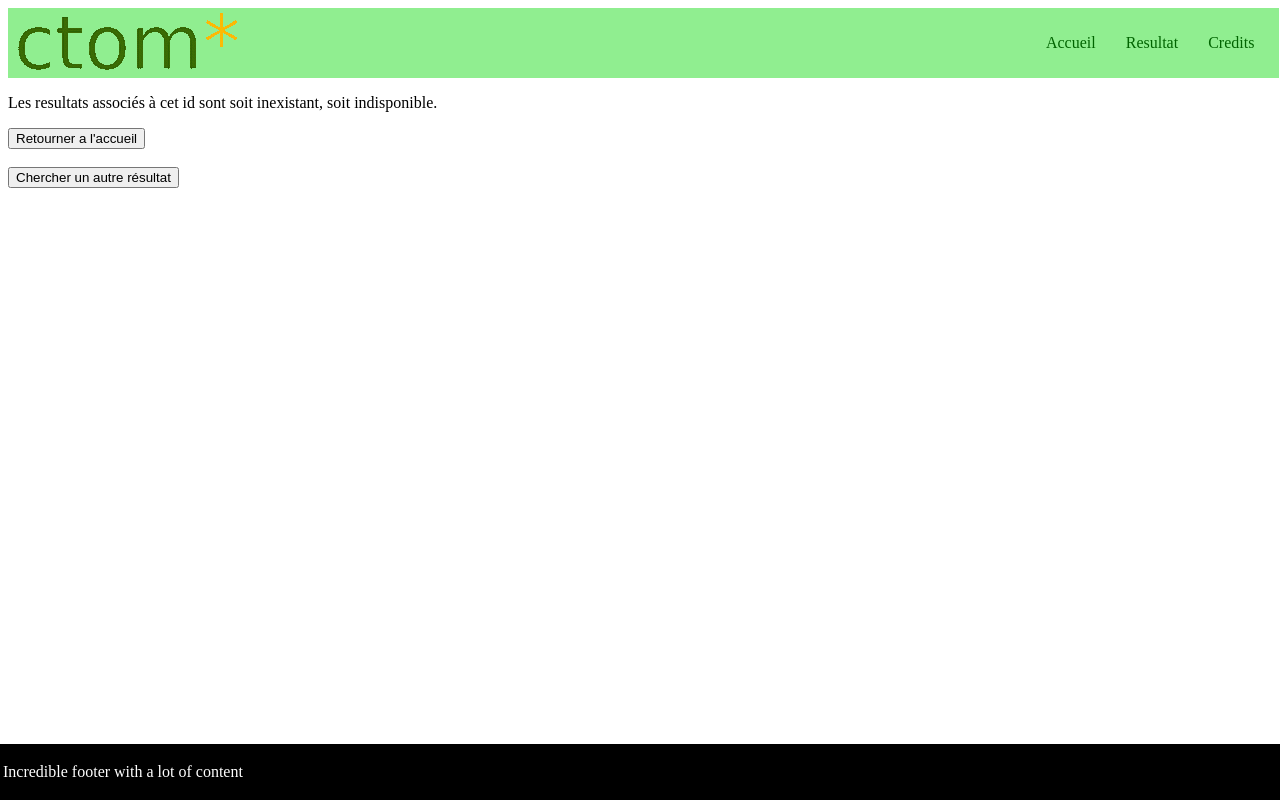
After one commit to pierredesaxce/WebAromaticityGenerator, a Flask app: page /result/1 in a window 1280 px wide. The commit adds this page. Run offline with Flask 2, Linux system fonts and the light colour scheme; parts of the project's set-up code (start-up, migrations or seed data) failed here and were passed over.

Commit message:
Fixing some issues and big overhaul of the appearance of the website. Adding a 404 page. Adding a credit page. Adding a result missing page. Adding a search result page. Adding a header page shared with all pages and containing a nav-bar, a footer and a css file. Adding a ressources folder containing the CTOM logo and the css file.

```diff
--- /dev/null
+++ b/ressources/styles.css
@@ -0,0 +1,76 @@
+.navbar {
+  width: 99%;
+  padding-left: 10px;
+  padding-right: 10px;
+  background-color: lightgreen;
+  display: flex;
+  justify-content: space-between;
+  align-items: center;
+  margin-bottom: 10px;
+}
+
+.logo {
+  display: inline-block;
+}
+
+.nav-links {
+  list-style: none;
+  display: flex;
+}
+
+.nav-item a {
+  display: inline-block;
+  padding: 10px 15px;
+  text-decoration: none;
+  color: darkgreen;
+}
+
+.nav-item:hover {
+  background-color: darkgreen;
+}
+
+.nav-item:hover a {
+  color: lightgreen;
+}
+
+footer {
+  display: flex;
+  position: fixed;
+  left: 0;
+  bottom: 0;
+  width: 100%;
+  text-align: center;
+  padding: 3px;
+  background-color: black;
+  color: white;
+}
+
+.submission-box{
+  display: flex;
+  position: fixed;
+  top: 50%;
+  left: 50%;
+  transform: translate(-50%, -50%);
+  flex-direction : row;
+  justify-content: space-between;
+  align-content : center;
+  align-items: center;
+  outline: 2px solid black;
+  border-radius: 15px;
+}
+
+.form-box {
+  flex-grow: 1;
+  padding-left: 5px;
+  padding-right: 15px;
+
+}
+
+.scam {
+  flex-grow: 1;
+}
+
+.viewer_3Dmoljs{
+  flex-grow: 1;
+  outline: 2px solid black;
+}
--- a/server.py
+++ b/server.py
@@ -14,12 +14,15 @@ import paramiko
 import email.message
 from apscheduler.schedulers.background import BackgroundScheduler
 from aromaGraph import create_projection  # may need to implement the method directly instead of having the whole file
-from flask import Flask, render_template, request
+from flask import url_for, Flask, render_template, request
 from flask_mail import Mail, Message
 
 from matplotlib.backends.backend_agg import FigureCanvasAgg as FigureCanvas
 
-app = Flask(__name__)
+app = Flask(__name__,
+            static_url_path='',
+            static_folder='ressources',
+            template_folder='templates')
 
 try:
     file = open("token", "r")
@@ -193,10 +196,21 @@ def test():
 
     return render_template("test.html", image=aromaticity_fig_result[0])
 
+@app.route("/credits")
+def credits():
+    return render_template("credits.html")
+
+@app.route("/result")
+def result():
+    return render_template("searchResult.html")
 
 @app.route("/")
 def index():
     return render_template("index.html")
+
+@app.errorhandler(404)
+def not_found(e):
+    return render_template("404.html")
 
 
 if __name__ == "__main__":
--- /dev/null
+++ b/templates/credits.html
@@ -0,0 +1,6 @@
+{%extends "header.html" %}
+{%block content%}
+
+Liste tres detailles des gens ayant permis la réalisation de ce projet
+
+{%endblock%}
--- /dev/null
+++ b/templates/header.html
@@ -0,0 +1,34 @@
+<!DOCTYPE html>
+<html>
+
+<head>
+    <title>WebAromaticityGenerator</title>
+  <link rel="stylesheet" type="text/css" href="{{ url_for('static', filename='styles.css') }}">
+</head>
+
+<body>
+
+  <nav class="navbar">
+    <a href="https://ism2.univ-amu.fr/fr/ctom/ctom" class="logo">
+      <img src=" {{url_for ('static' , filename='ctom_logo.gif') }} ">
+    </a>
+    <ul class="nav-links">
+      <li class="nav-item"><a href="/">Accueil</a></li>
+      <li class="nav-item"><a href="/result">Resultat</a></li>
+      <li class="nav-item"><a href="/credits">Credits</a></li>
+    </ul>
+  </nav>
+
+{% block content %}
+
+{% endblock %}
+
+
+<footer>
+  <p>Incredible footer with a lot of content</p>
+</footer>
+
+
+</body>
+
+</html>
--- /dev/null
+++ b/templates/resultMissing.html
@@ -0,0 +1,14 @@
+{%extends "header.html" %}
+{%block content%}
+
+
+<p> Les resultats associés à cet id sont soit inexistant, soit indisponible.</p>
+<a href="/">
+    <button>Retourner a l'accueil</button>
+</a>
+<br>
+<br>
+<a href="/result">
+    <button>Chercher un autre résultat</button>
+</a>
+{% endblock %}
```
Also changed, not shown: templates/404.html (added, +7 -0 lines), templates/confirmation.html (+5 -16 lines), templates/index.html (+15 -14 lines), templates/result.html (+6 -14 lines), templates/searchResult.html (added, +16 -0 lines), templates/test.html (+2 -13 lines), ressources/ctom_logo.gif (added).
